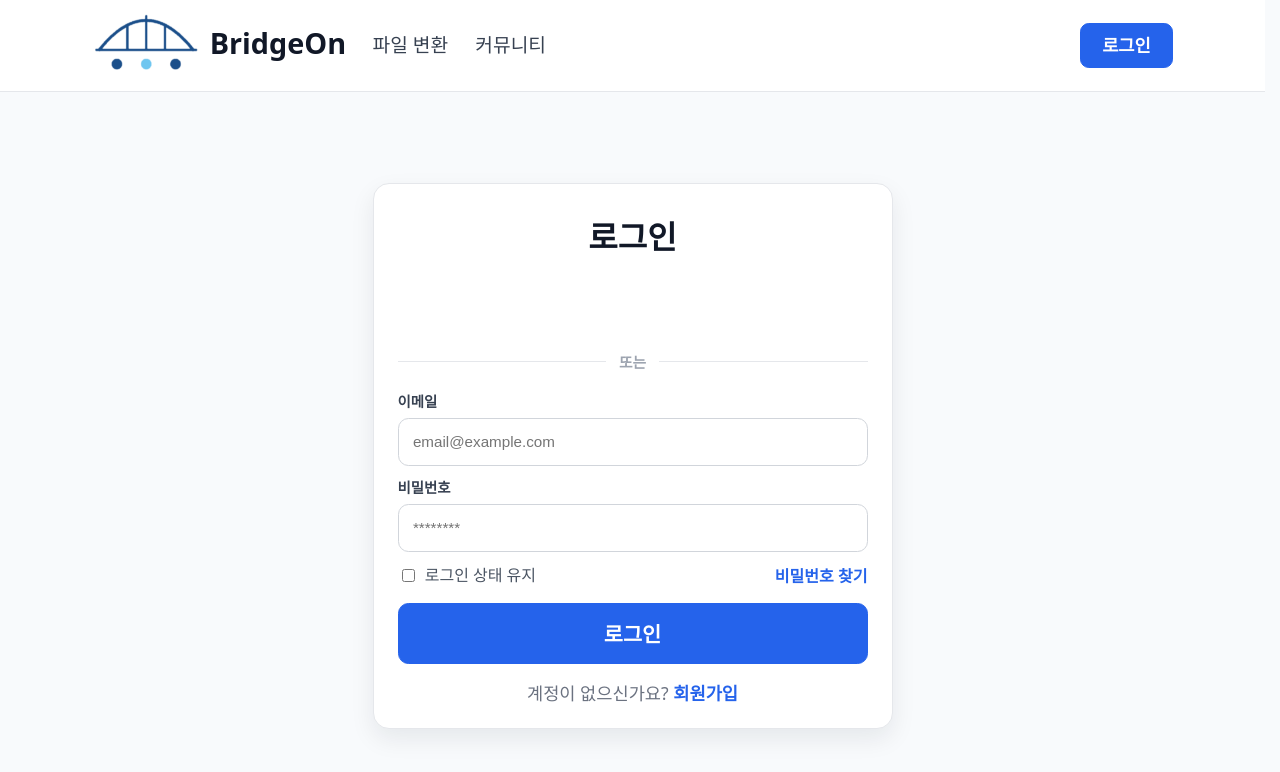
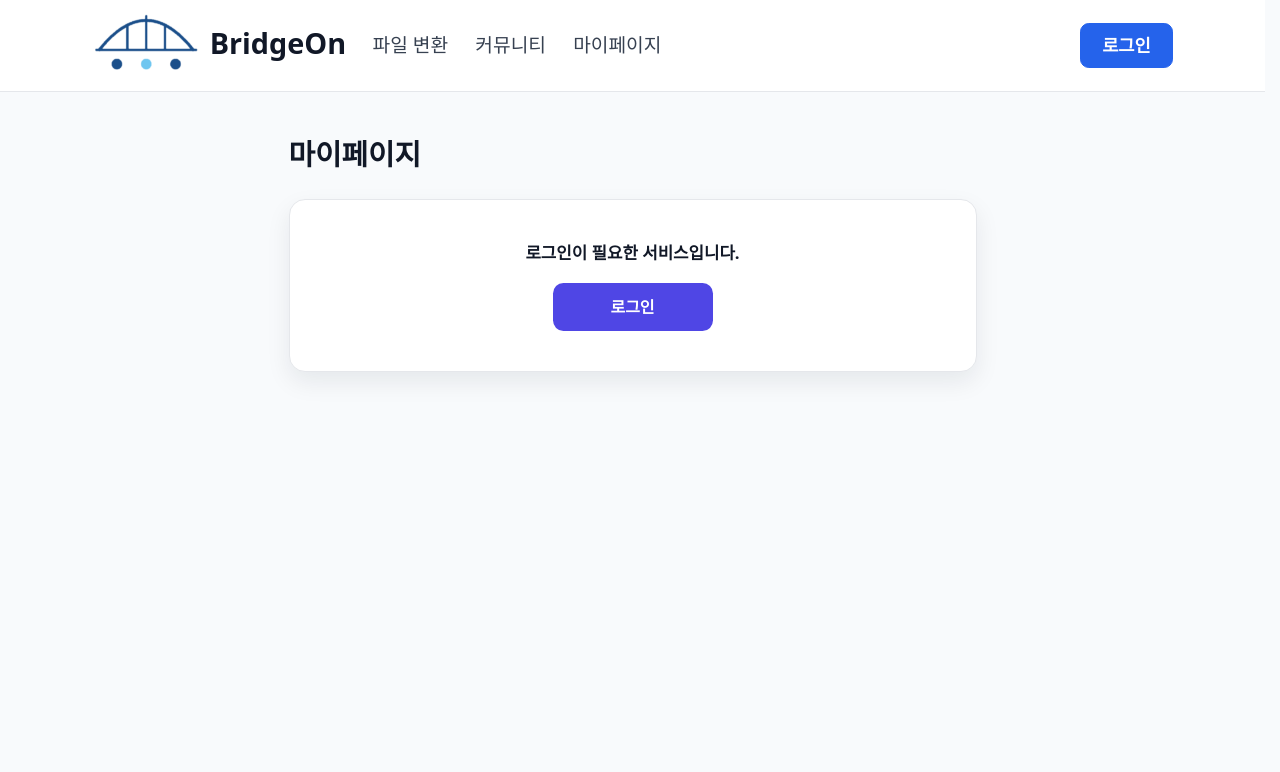
Before and after one commit to HALAZIAAA/Frontend, a React (Vite) app: page /mypage in a window 1280 px wide. Before the commit this address led to /login. Shown: the top 772 px of the page. Built offline with nearby package versions, Linux system fonts and the light colour scheme; no server answers.

Commit message:
화면구성 수정

```diff
--- a/src/components/auth/AuthLayout.tsx
+++ b/src/components/auth/AuthLayout.tsx
@@ -9,7 +9,7 @@ type AuthLayoutProps = {
 function AuthLayout({ title, children }: AuthLayoutProps) {
   return (
     <div className="homepage-wrapper">
-      <Navbar menuItems={['파일 변환', '커뮤니티']} />
+      <Navbar menuItems={['파일 변환', '커뮤니티', '마이페이지']} />
       <main className="auth-page-main" aria-labelledby="auth-page-title">
         <section className="auth-card">
           <h1 id="auth-page-title" className="auth-card-title">
--- a/src/components/home/UploadSection.tsx
+++ b/src/components/home/UploadSection.tsx
@@ -831,7 +831,11 @@ function UploadSection() {
               >
                 TXT 다운로드
               </button>
-              <button type="button" className="upload-select-button secondary-action-button" onClick={handleReset}>
+              <button
+                type="button"
+                className="upload-select-button secondary-action-button action-row-center"
+                onClick={handleReset}
+              >
                 새 파일 변환
               </button>
             </div>
@@ -934,7 +938,7 @@ function UploadSection() {
 
                     <button
                       type="button"
-                      className="converted-file-action-button"
+                      className="converted-file-action-button docx-download-button"
                       aria-label={`${item.original_name} DOCX 다운로드`}
                       data-tooltip={isDocxEnabled ? 'DOCX 다운로드' : 'DOCX 파일 없음'}
                       disabled={!isDocxEnabled}
@@ -942,15 +946,7 @@ function UploadSection() {
                         void handleListItemDownload(item, 'docx')
                       }}
                     >
-                      <svg viewBox="0 0 24 24" fill="none" xmlns="http://www.w3.org/2000/svg" aria-hidden="true">
-                        <path
-                          d="M12 4V14M12 14L8 10M12 14L16 10M5 17V19C5 19.55 5.45 20 6 20H18C18.55 20 19 19.55 19 19V17"
-                          stroke="currentColor"
-                          strokeWidth="1.7"
-                          strokeLinecap="round"
-                          strokeLinejoin="round"
-                        />
-                      </svg>
+                      DOCX
                     </button>
 
                     <button
--- a/src/components/layout/Navbar.tsx
+++ b/src/components/layout/Navbar.tsx
@@ -4,6 +4,13 @@ import { useAuth } from '../../lib/auth'
 
 type NavbarProps = {
   menuItems: string[]
+}
+
+// 메뉴 이름과 이동할 경로. 여기에 없는 이름은 링크 없는 버튼으로 남는다.
+const MENU_PATHS: Record<string, string> = {
+  '파일 변환': '/',
+  '커뮤니티': '/community',
+  '마이페이지': '/mypage',
 }
 
 function Navbar({ menuItems }: NavbarProps) {
@@ -26,14 +33,13 @@ function Navbar({ menuItems }: NavbarProps) {
         </div>
 
         <ul className="navbar-menu-list">
-          {menuItems.map((item) => (
+          {menuItems.map((item) => {
+            const path = MENU_PATHS[item]
+
+            return (
               <li key={item} className="navbar-menu-item">
-              {item === '파일 변환' || item === '커뮤니티' ? (
-                <Link
-                  to={item === '파일 변환' ? '/' : '/community'}
-                  className="navbar-menu-button"
-                  aria-label={item === '파일 변환' ? '파일 변환 페이지로 이동' : '커뮤니티 페이지로 이동'}
-                >
+                {path ? (
+                  <Link to={path} className="navbar-menu-button" aria-label={`${item} 페이지로 이동`}>
                     {item}
                   </Link>
                 ) : (
@@ -42,7 +48,8 @@ function Navbar({ menuItems }: NavbarProps) {
                   </button>
                 )}
               </li>
-          ))}
+            )
+          })}
         </ul>
 
         <div className="navbar-action-area">
--- a/src/pages/HomePage.tsx
+++ b/src/pages/HomePage.tsx
@@ -27,7 +27,7 @@ const featureItems = [
 function HomePage() {
   return (
     <div className="homepage-wrapper">
-      <Navbar menuItems={['파일 변환', '커뮤니티']} />
+      <Navbar menuItems={['파일 변환', '커뮤니티', '마이페이지']} />
 
       <main className="home-main-content">
         <HeroSection
--- a/src/pages/MyPage.tsx
+++ b/src/pages/MyPage.tsx
@@ -1,5 +1,5 @@
 import { useState } from 'react'
-import { Navigate } from 'react-router-dom'
+import { Link } from 'react-router-dom'
 import Navbar from '../components/layout/Navbar'
 import { useAuth } from '../lib/auth'
 import '../styles/navbar.css'
@@ -26,8 +26,24 @@ function MyPage() {
     return null
   }
 
+  // 로그인 페이지로 바로 튕기지 않고, 무엇이 필요한지 알려주고 직접 고르게 한다.
   if (!user) {
-    return <Navigate to="/login" replace />
+    return (
+      <div className="mypage-page">
+        <Navbar menuItems={['파일 변환', '커뮤니티', '마이페이지']} />
+
+        <main className="mypage-main">
+          <h1 className="mypage-title">마이페이지</h1>
+
+          <section className="mypage-card mypage-guard" aria-label="로그인 안내">
+            <p className="mypage-guard-message">로그인이 필요한 서비스입니다.</p>
+            <Link to="/login" className="mypage-guard-button">
+              로그인
+            </Link>
+          </section>
+        </main>
+      </div>
+    )
   }
 
   const handleSubmit = async (event: React.FormEvent<HTMLFormElement>): Promise<void> => {
@@ -61,7 +77,7 @@ function MyPage() {
 
   return (
     <div className="mypage-page">
-      <Navbar menuItems={['파일 변환', '커뮤니티']} />
+      <Navbar menuItems={['파일 변환', '커뮤니티', '마이페이지']} />
 
       <main className="mypage-main">
         <h1 className="mypage-title">마이페이지</h1>
--- a/src/pages/community/CommunityPage.tsx
+++ b/src/pages/community/CommunityPage.tsx
@@ -82,7 +82,7 @@ function CommunityPage() {
 
   return (
     <div className="community-page">
-      <Navbar menuItems={['파일 변환', '커뮤니티']} />
+      <Navbar menuItems={['파일 변환', '커뮤니티', '마이페이지']} />
 
       <main className="community-main">
 
--- a/src/pages/community/PostDetailPage.tsx
+++ b/src/pages/community/PostDetailPage.tsx
@@ -168,7 +168,7 @@ function PostDetailPage() {
   if (loading) {
     return (
       <div className="post-detail-page">
-        <Navbar menuItems={['파일 변환', '커뮤니티']} />
+        <Navbar menuItems={['파일 변환', '커뮤니티', '마이페이지']} />
         <main className="post-detail-main">
           <div className="post-detail-not-found">
             <p>불러오는 중...</p>
@@ -181,7 +181,7 @@ function PostDetailPage() {
   if (!post) {
     return (
       <div className="post-detail-page">
-        <Navbar menuItems={['파일 변환', '커뮤니티']} />
+        <Navbar menuItems={['파일 변환', '커뮤니티', '마이페이지']} />
         <main className="post-detail-main">
           <div className="post-detail-not-found">
             <p>존재하지 않는 게시글입니다.</p>
@@ -194,7 +194,7 @@ function PostDetailPage() {
 
   return (
     <div className="post-detail-page">
-      <Navbar menuItems={['파일 변환', '커뮤니티']} />
+      <Navbar menuItems={['파일 변환', '커뮤니티', '마이페이지']} />
 
       <main className="post-detail-main">
         <Link to="/community" className="post-detail-back-link">
--- a/src/pages/community/PostEditPage.tsx
+++ b/src/pages/community/PostEditPage.tsx
@@ -71,7 +71,7 @@ function PostEditPage() {
   if (loading) {
     return (
       <div className="write-page">
-        <Navbar menuItems={['파일 변환', '커뮤니티']} />
+        <Navbar menuItems={['파일 변환', '커뮤니티', '마이페이지']} />
         <main className="write-main">
           <div className="post-detail-not-found">
             <p>불러오는 중...</p>
@@ -85,7 +85,7 @@ function PostEditPage() {
   if (!post || !post.isMine) {
     return (
       <div className="write-page">
-        <Navbar menuItems={['파일 변환', '커뮤니티']} />
+        <Navbar menuItems={['파일 변환', '커뮤니티', '마이페이지']} />
         <main className="write-main">
           <div className="post-detail-not-found">
             <p>{post ? '본인이 작성한 글만 수정할 수 있습니다.' : '존재하지 않는 게시글입니다'}</p>
@@ -98,7 +98,7 @@ function PostEditPage() {
 
   return (
     <div className="write-page">
-      <Navbar menuItems={['파일 변환', '커뮤니티']} />
+      <Navbar menuItems={['파일 변환', '커뮤니티', '마이페이지']} />
 
       <main className="write-main">
         <Link to={`/community/${postId}`} className="write-back-link">
--- a/src/pages/community/PostWritePage.tsx
+++ b/src/pages/community/PostWritePage.tsx
@@ -51,7 +51,7 @@ function PostWritePage() {
 
   return (
     <div className="write-page">
-      <Navbar menuItems={['파일 변환', '커뮤니티']} />
+      <Navbar menuItems={['파일 변환', '커뮤니티', '마이페이지']} />
 
       <main className="write-main">
         <Link to="/community" className="write-back-link">
--- a/src/styles/home.css
+++ b/src/styles/home.css
@@ -377,6 +377,13 @@
   gap: 0.65rem;
 }
 
+/* 2열 그리드에서 홀로 남는 버튼을 두 칸에 걸쳐 가운데 둔다 */
+.selected-action-row .action-row-center {
+  grid-column: 1 / -1;
+  justify-self: center;
+  min-width: 11rem;
+}
+
 .upload-select-button {
   border: 1px solid #2563eb;
   background-color: #2563eb;
@@ -634,6 +641,11 @@
     grid-template-columns: 1fr;
   }
 
+  /* 한 열로 쌓이면 다른 버튼과 같은 너비가 자연스럽다 */
+  .selected-action-row .action-row-center {
+    justify-self: stretch;
+  }
+
   .format-row {
     width: 100%;
     justify-content: center;
@@ -667,11 +679,18 @@
   }
 }
 
-/* TXT 결과 관련 (docs/txt_spec.md) */
-.txt-download-button {
+/* 형식 이름을 글자로 보여주는 다운로드 버튼 (docs/txt_spec.md) */
+.txt-download-button,
+.docx-download-button {
   font-size: 0.68rem;
   font-weight: 700;
   letter-spacing: 0.02em;
+}
+
+/* 네 글자라 2.35rem 정사각형 버튼에 맞게 줄인다 */
+.docx-download-button {
+  font-size: 0.58rem;
+  letter-spacing: 0;
 }
 
 .conversion-warning-box {
--- a/src/styles/mypage.css
+++ b/src/styles/mypage.css
@@ -123,6 +123,43 @@
   cursor: not-allowed;
 }
 
+/* 로그인 없이 마이페이지에 들어온 경우의 안내 */
+.mypage-guard {
+  display: flex;
+  flex-direction: column;
+  align-items: center;
+  gap: 1.1rem;
+  padding: 2.5rem 1.5rem;
+  text-align: center;
+}
+
+.mypage-guard-message {
+  margin: 0;
+  color: #111827;
+  font-size: 1.05rem;
+  font-weight: 600;
+}
+
+.mypage-guard-button {
+  display: inline-flex;
+  align-items: center;
+  justify-content: center;
+  min-width: 10rem;
+  height: 3rem;
+  padding: 0 1.4rem;
+  border-radius: 0.65rem;
+  background-color: #4f46e5;
+  color: #ffffff;
+  font-size: 1rem;
+  font-weight: 700;
+  text-decoration: none;
+  transition: background-color 0.2s ease;
+}
+
+.mypage-guard-button:hover {
+  background-color: #4338ca;
+}
+
 .mypage-message {
   margin: 0.8rem 0 0;
   color: #059669;
```
Lines whose indentation alone changed are shown as unchanged.
